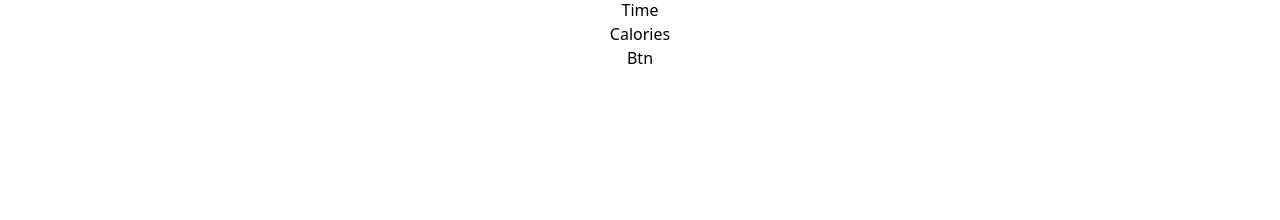
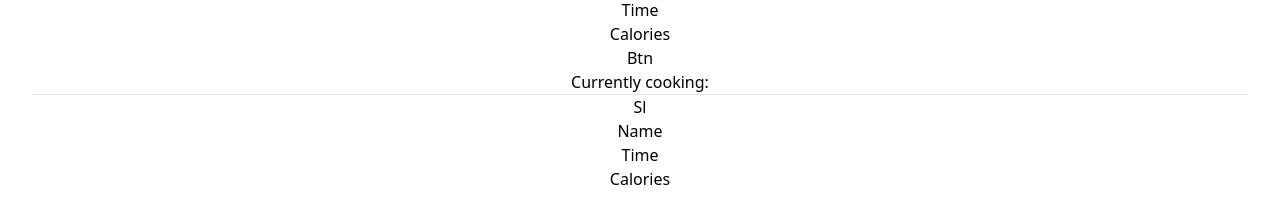
Before and after one commit to imran2024bd/b9a7-assignment-recipe-chefs-01, a React (Vite) app: page / in a window 1280 px wide. Shown: the part 2796-3016 px from the top of the page. Before the commit the page ends 2898 px from the top, so only its background shows below. Built offline with nearby package versions, Linux system fonts and the light colour scheme.

Commit message:
currently cooking Section  start

```diff
--- a/src/components/Cooks/Cook/Cook.jsx
+++ b/src/components/Cooks/Cook/Cook.jsx
@@ -19,7 +19,6 @@ const Cook = ({ cook, idx,  handleAddToPreparing }) => {
                 Preparing</button>
 
 
-
         </div>
     );
 };
--- a/src/components/Cooks/Cooks.jsx
+++ b/src/components/Cooks/Cooks.jsx
@@ -1,5 +1,6 @@
 import PropTypes from 'prop-types';
 import Cook from './Cook/Cook';
+import CurrentlyCook from '../CurrentlyCook/CurrentlyCook';
 
 const Cooks = ({ wantCook , handleAddToPreparing }) => {
     // console.log(cooks);
@@ -8,7 +9,7 @@ const Cooks = ({ wantCook , handleAddToPreparing }) => {
 
     return (
         <div className='  border-2 rounded-xl '>
-            <h1 className='text-2xl font-semibold m-6 p-6' >Want to cook: {wantCook.length} </h1>
+            <h1 className='text-2xl font-semibold m-2 p-2' >Want to cook: {wantCook.length} </h1>
             <hr />
 
             <div className='flex justify-around m-6 text-xs space-x-6'>
@@ -28,6 +29,11 @@ const Cooks = ({ wantCook , handleAddToPreparing }) => {
                 ></Cook>))
             }
 
+            <CurrentlyCook
+
+            ></CurrentlyCook>
+
+
 
         </div>
     );
--- /dev/null
+++ b/src/components/CurrentlyCook/CurrentlyCook.jsx
@@ -0,0 +1,20 @@
+
+
+const CurrentlyCook = ({currentCook}) => {
+    console.log(currentCook);
+    return (
+        <div>
+            <h1 className='text-2xl font-semibold m-2 p-2'>Currently cooking:</h1>
+            <hr />
+            <div className='flex justify-around m-6 text-xs space-x-6'>
+                <p>Sl</p>
+                <p>Name</p>
+                <p>Time</p>
+                <p>Calories</p>
+
+            </div>
+        </div>
+    );
+};
+
+export default CurrentlyCook;
```
